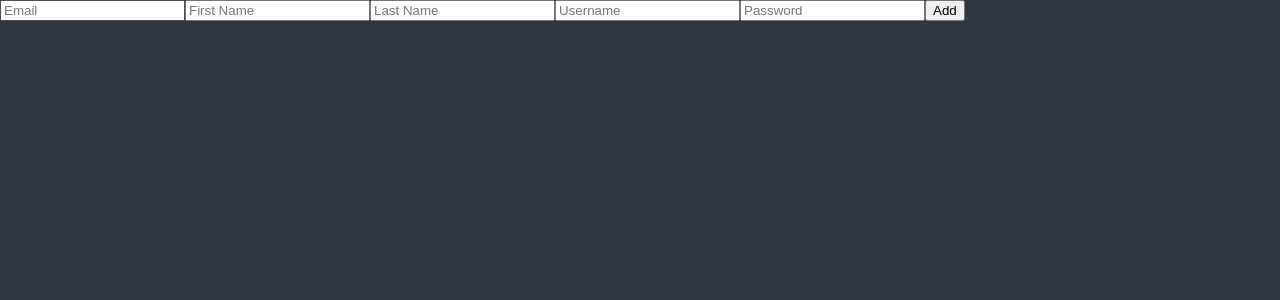
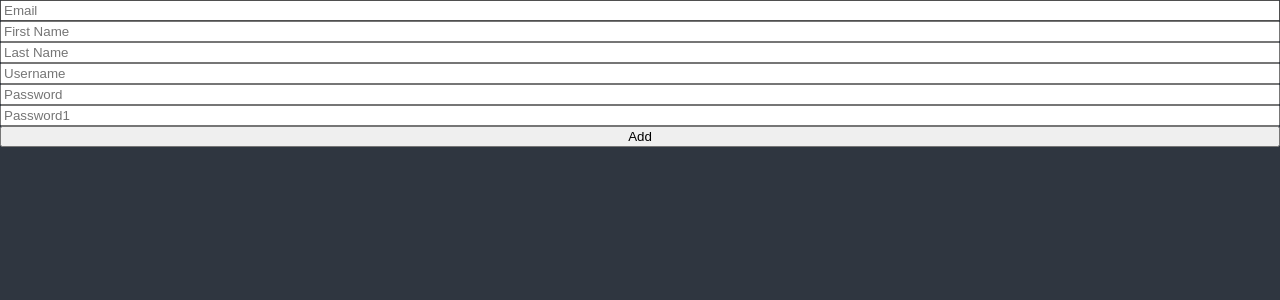
Before and after one commit to JiHunSong94/ts-todo-app, a React (Create React App) app: page / in a window 1280 px wide. Shown: the top 300 px of the page. Built offline with nearby package versions, Linux system fonts and the light colour scheme.

Commit message:
1.2 Form Validation

```diff
--- a/src/ToDoList.tsx
+++ b/src/ToDoList.tsx
@@ -29,16 +29,40 @@
 } */
 
 function ToDoList() {
-  const { register, watch } = useForm();
-  console.log(watch());
+  const { register, handleSubmit, formState } = useForm();
+  const onValid = (data: any) => {
+    console.log(data);
+  };
+  console.log(formState.errors);
   return (
     <div>
-      <form>
-        <input {...register("Email")} placeholder="Email" />
-        <input {...register("firstName")} placeholder="First Name" />
-        <input {...register("lastName")} placeholder="Last Name" />
-        <input {...register("username")} placeholder="Username" />
-        <input {...register("password")} placeholder="Password" />
+      <form
+        style={{ display: "flex", flexDirection: "column" }}
+        onSubmit={handleSubmit(onValid)}>
+        <input {...register("Email", { required: true })} placeholder="Email" />
+        <input
+          {...register("firstName", { required: true })}
+          placeholder="First Name"
+        />
+        <input
+          {...register("lastName", { required: true })}
+          placeholder="Last Name"
+        />
+        <input
+          {...register("username", { required: true, minLength: 10 })}
+          placeholder="Username"
+        />
+        <input
+          {...register("password", { required: true, minLength: 5 })}
+          placeholder="Password"
+        />
+        <input
+          {...register("password1", {
+            required: "Password is required",
+            minLength: { value: 5, message: "Your password is too short." },
+          })}
+          placeholder="Password1"
+        />
         <button>Add</button>
       </form>
     </div>
```
